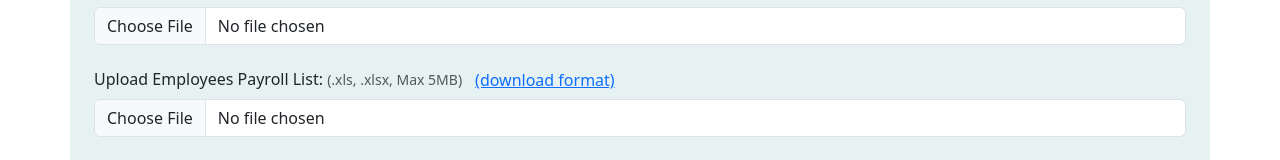
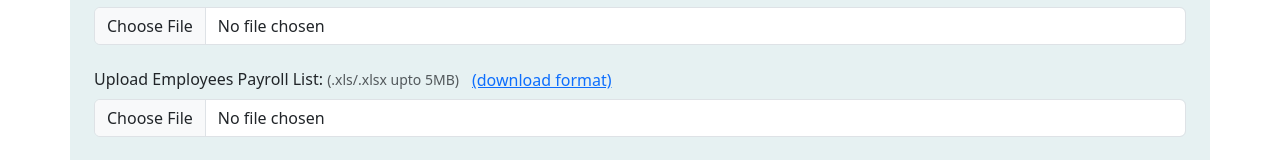
Before and after one commit to Diwakar1010/aaro7_ui, a React (Vite) app: page /onboarding in a window 1280 px wide. Shown: the part 3047-3207 px from the top of the page. Built offline with nearby package versions, Linux system fonts and the light colour scheme; sample sign-in values are in the browser's storage.

Commit message:
Made small changes

```diff
--- a/src/components/OnboardingForms/ClientDetailsForm.jsx
+++ b/src/components/OnboardingForms/ClientDetailsForm.jsx
@@ -275,7 +275,7 @@ function ClientDetailsForm({ fileKey, clientData, onClientDataChange, onAddClien
             <Col md={12}>
               <Form.Group controlId={`formPayrollListUpload-${index}`}>
                 <Form.Label>
-                  Upload Employees Payroll List: <small className="text-muted">(.xls, .xlsx, Max 5MB)</small>
+                  Upload Employees Payroll List: <small className="text-muted">(.xls/.xlsx upto 5MB)</small>
                 </Form.Label>
                 <Button variant="link" href="public/employee_details.xlsx" download>
                   (download format)
```
